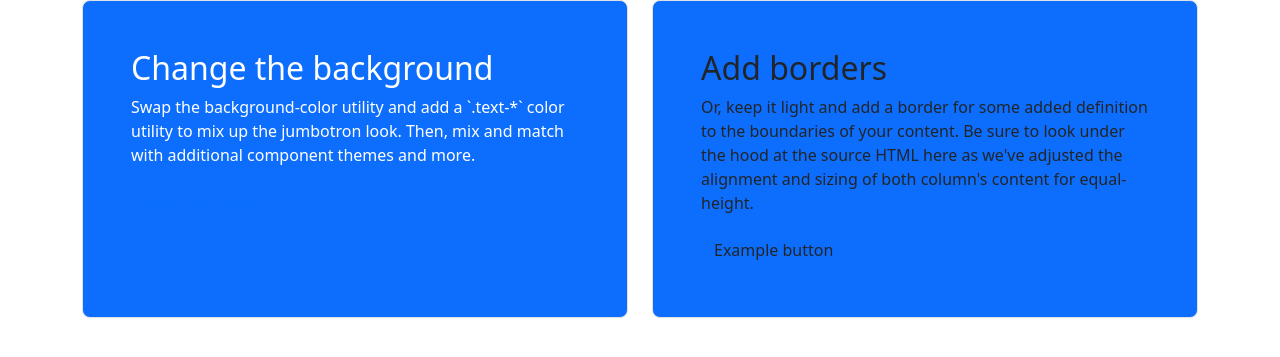
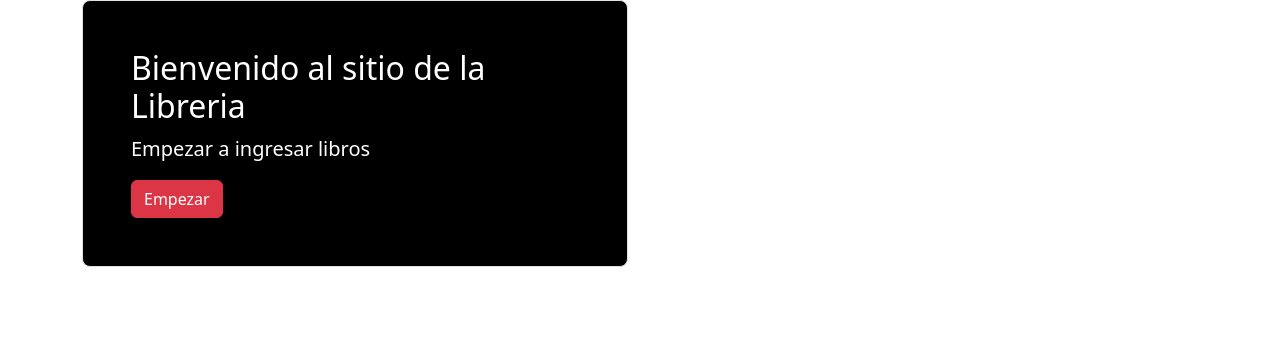
Before and after one commit to calderon7/universidad, a Django app: template CRUD/sistema/libreria/templates/paginas/inicio.html in a window 1280 px wide. Shown: the part 56-413 px from the top of the page. Run offline with Django 4.2, Linux system fonts and the light colour scheme; the template is opened without the code that fills it, so the values that code supplies are empty.

Commit message:
parcial ultimo corte

```diff
--- a/CRUD/sistema/libreria/templates/libros/index.html
+++ b/CRUD/sistema/libreria/templates/libros/index.html
@@ -9,6 +9,7 @@
     </div>
     <div class="card-body">
         <h4 class="card-title">Title</h4>
+        <a name="" id="" class="btn btn-primary" href="{%url 'crear'%}" role="button">Agregar nuevo libro</a>
         <div class="table-responsive">
             <table class="table table-primary">
                 <thead>
@@ -26,7 +27,10 @@
                         <td>python multiproposito</td>
                         <td>imagen.jpg</td>
                         <td>Libros de python</td>
-                        <td>Editar | Borrar</td>
+                        <td>
+                            <a name="" id="" class="btn btn-info" href="{% url 'editar'%}" role="button">Editar</a>
+                            <a name="" id="" class="btn btn-danger" href="#" role="button">Borrar</a>
+                        </td>
                     </tr>
                 </tbody>
             </table>
--- a/CRUD/sistema/libreria/templates/paginas/base.html
+++ b/CRUD/sistema/libreria/templates/paginas/base.html
@@ -17,9 +17,9 @@
 <body>
 <nav class="navbar navbar-expand navbar-light bg-light">
     <div class="nav navbar-nav">
-        <a class="nav-item nav-link active" href="inicio" aria-current="page">Inicio<span class="visually-hidden">(current)</span></a>
-        <a class="nav-item nav-link" href="libro">Libros</a>
-        <a class="nav-item nav-link" href="nosotros">Nosotros</a>
+        <a class="nav-item nav-link active" href="{%url 'inicio'%}" aria-current="page">Inicio<span class="visually-hidden">(current)</span></a>
+        <a class="nav-item nav-link" href="{%url 'libro'%}">Libros</a>
+        <a class="nav-item nav-link" href="{%url 'nosotros'%}">Nosotros</a>
     </div>
 </nav>
 
--- a/CRUD/sistema/libreria/templates/paginas/inicio.html
+++ b/CRUD/sistema/libreria/templates/paginas/inicio.html
@@ -5,21 +5,10 @@
 {% block content %}
 <div class="row align-items-md-stretch">
     <div class="col-md-6">
-        <div class="h-100 p-5 text-white bg-primary border rounded-3">
-            <h2>Change the background</h2>
-            <p>Swap the background-color utility and add a `.text-*` color utility to mix up the jumbotron look. Then,
-                mix and match with additional component themes and more.</p>
-            <button class="btn btn-outline-primary" type="button">Example button</button>
-        </div>
-    </div>
-    <div class="col-md-6">
-        <div class="h-100 p-5 bg-primary border rounded-3">
-            <h2>Add borders</h2>
-            <p>Or, keep it light and add a border for some added definition to the boundaries of your content. Be sure
-                to look under the hood at the source HTML here as we've adjusted the alignment and sizing of both
-                column's content for equal-height.</p>
-            <button class="btn Swap the background-color utility and add a `.text-*` color utility to mix up the jumbotron look. Then,
-                mix and match with additional component themes and more." type="button">Example button</button>
+        <div class="h-100 p-5 text-white border rounded-3 align-items-center" style="background-color:black">
+            <h2>Bienvenido al sitio de la Libreria</h2>
+            <p class="lead">Empezar a ingresar libros</p>
+            <button class="btn btn-danger" type="button">Empezar</button>
         </div>
     </div>
 </div>
--- a/CRUD/sistema/libreria/urls.py
+++ b/CRUD/sistema/libreria/urls.py
@@ -2,7 +2,9 @@ from django.urls import path
 from . import views
 
 urlpatterns = [
-    path('inicio', views.inicio, name='inicio'),
+    path('', views.inicio, name='inicio'),
     path('nosotros', views.nosotros, name='nosotros'),
     path('libro',views.libro, name='libro'),
+    path('libros/crear', views.crear, name='crear'),
+    path('libros/editar', views.editar, name='editar')
 ]
--- a/CRUD/sistema/libreria/views.py
+++ b/CRUD/sistema/libreria/views.py
@@ -8,4 +8,8 @@ def inicio(request):
 def nosotros(request):
     return render(request, 'paginas/nosotros.html')
 def libro (request):
-    return render(request, 'paginas/base.html')
+    return render(request, 'libros/index.html')
+def crear (request):
+    return render(request, 'libros/crear.html')
+def editar (request):
+    return render(request, 'libros/editar.html')
```
Also changed, not shown: CRUD/sistema/libreria/templates/libros/crear.html (+12 -1 lines), CRUD/sistema/libreria/templates/libros/editar.html (+12 -1 lines), CRUD/sistema/libreria/templates/libros/form.html (added, +12 -0 lines), ejerci/singleton.py (added, +31 -0 lines), CRUD/sistema/libreria/templates/libros/from.html (deleted), ejerci/war.py (added).
